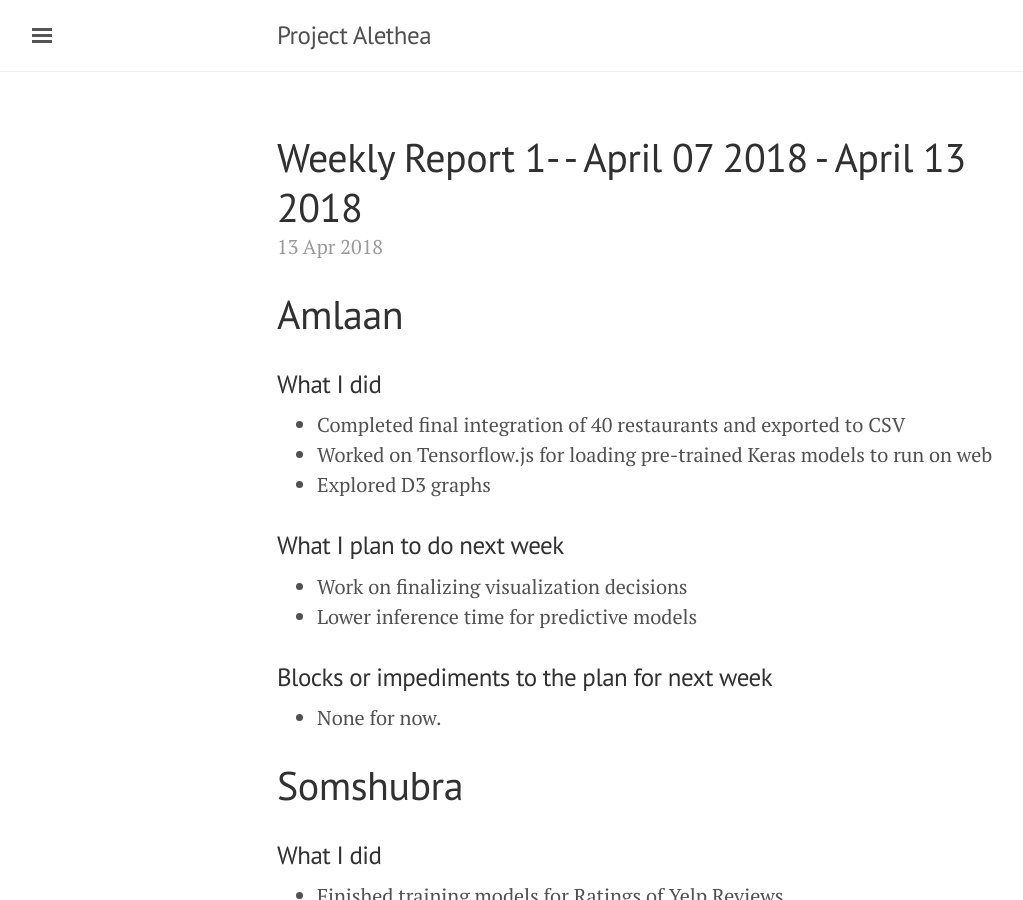
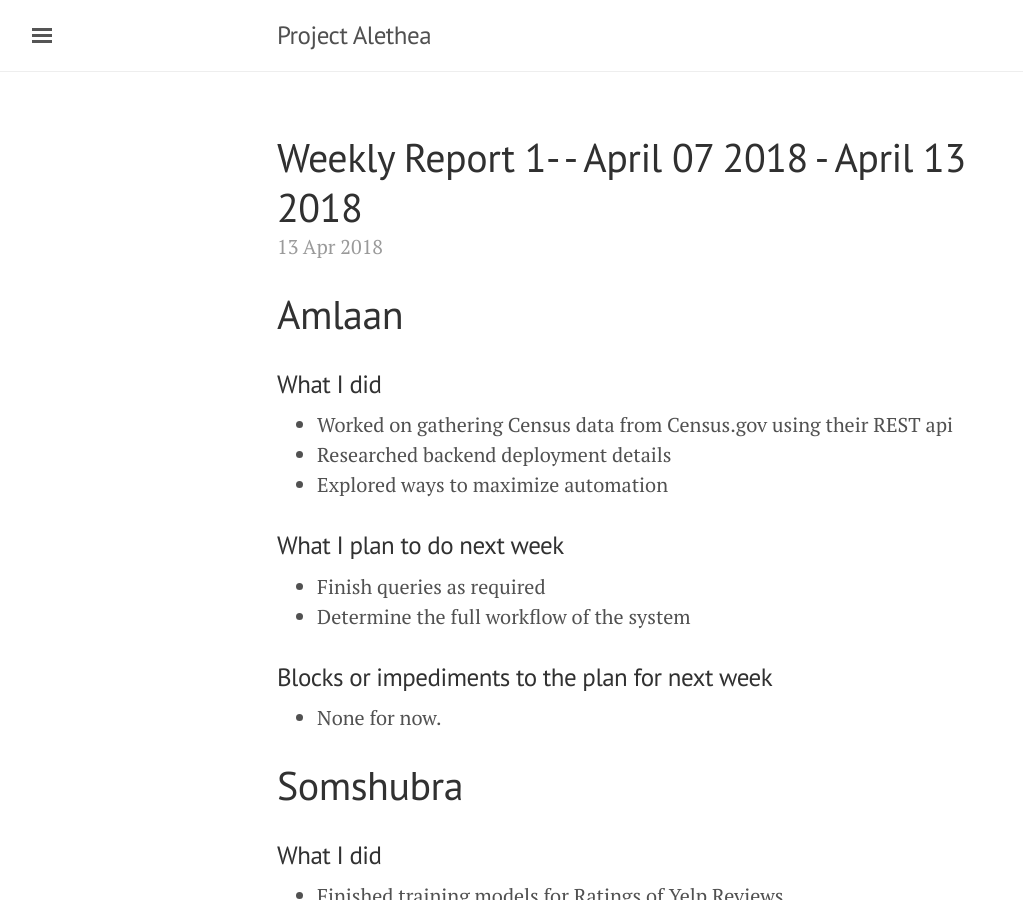
Before and after one commit to titu1994/IDS-Course-Project, a Jekyll site: the page built from _posts/2018-04-13-weekly-report-10.md, in a window 1280 px wide and 900 px high. Shown: the whole window, without its empty margins (3-1026 px from the left). Built offline with Jekyll 4.4.1, drawn with Linux system fonts in a browser that asks for light colours.

Commit message:
Update 2018-04-13-weekly-report-10.md

```diff
--- a/_posts/2018-04-13-weekly-report-10.md
+++ b/_posts/2018-04-13-weekly-report-10.md
@@ -7,14 +7,14 @@ title: Weekly Report 1- - April 07 2018 - April 13 2018
 
 ### What I did
 
-- Completed final integration of 40 restaurants and exported to CSV
-- Worked on Tensorflow.js for loading pre-trained Keras models to run on web
-- Explored D3 graphs
+- Worked on gathering Census data from Census.gov using their REST api
+- Researched backend deployment details
+- Explored ways to maximize automation
 
 ### What I plan to do next week
 
-- Work on finalizing visualization decisions
-- Lower inference time for predictive models
+- Finish queries as required
+- Determine the full workflow of the system
 
 ### Blocks or impediments to the plan for next week
 
```
